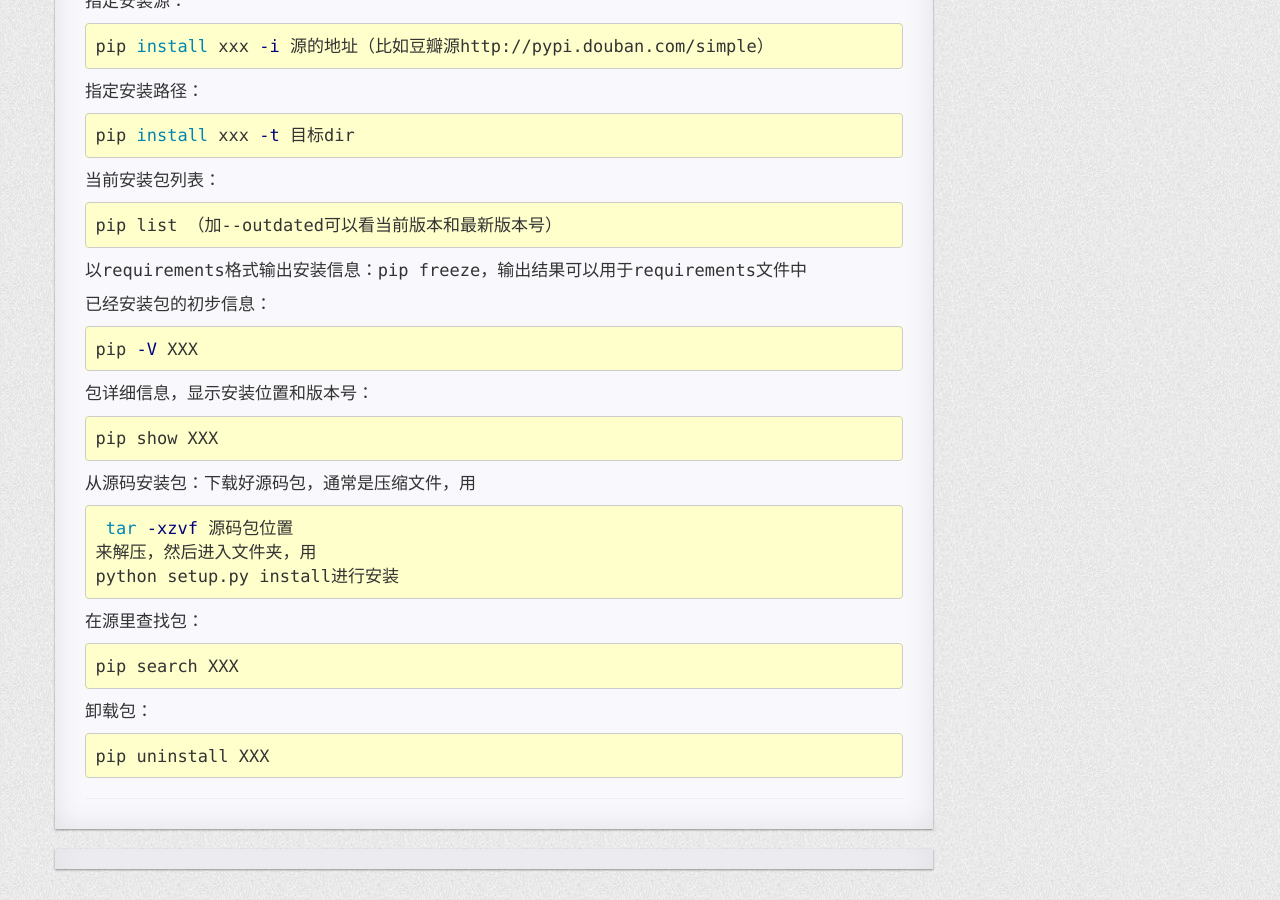
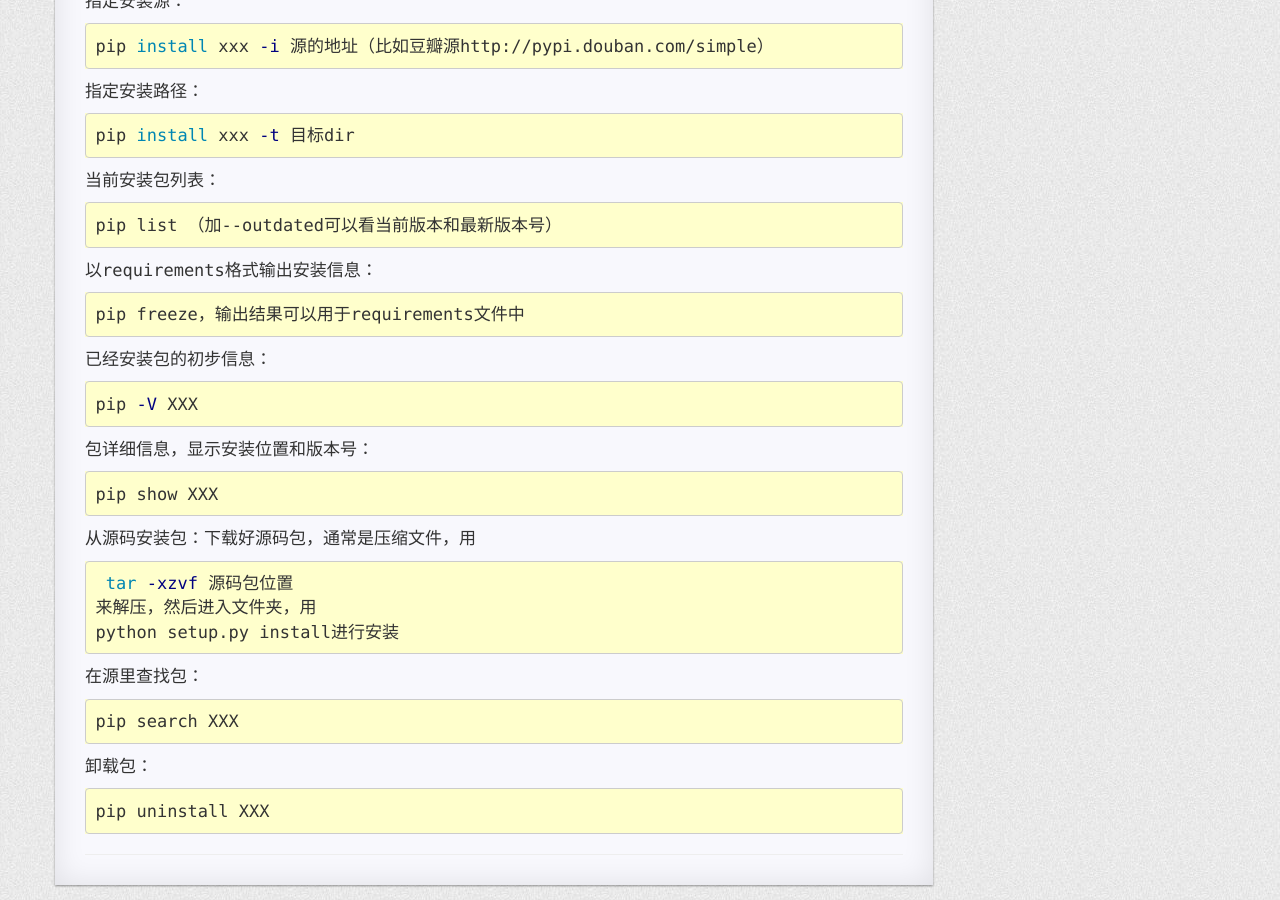
Before and after one commit to danolphoenix/danolphoenix.github.io, a Jekyll site: the page built from _posts/2015-10-22-no module named config.md, in a window 1280 px wide and 900 px high, scrolled down 1386 px. Built offline with Jekyll 4.4.1, drawn with Linux system fonts in a browser that asks for light colours; nearby versions of some CDN libraries; Markdown is read by kramdown in place of the engine named in the settings; comment, search, counter and statistics services are not loaded.

Commit message:
Update 2015-10-22-no module named config.md

```diff
--- a/_posts/2015-10-22-no module named config.md
+++ b/_posts/2015-10-22-no module named config.md
@@ -83,7 +83,11 @@ pip install xxx -t 目标dir
 pip list （加--outdated可以看当前版本和最新版本号）
 ~~~
 
-以requirements格式输出安装信息：pip freeze，输出结果可以用于requirements文件中
+以requirements格式输出安装信息：
+
+~~~bash
+pip freeze，输出结果可以用于requirements文件中
+~~~
 
 已经安装包的初步信息：
 
```
